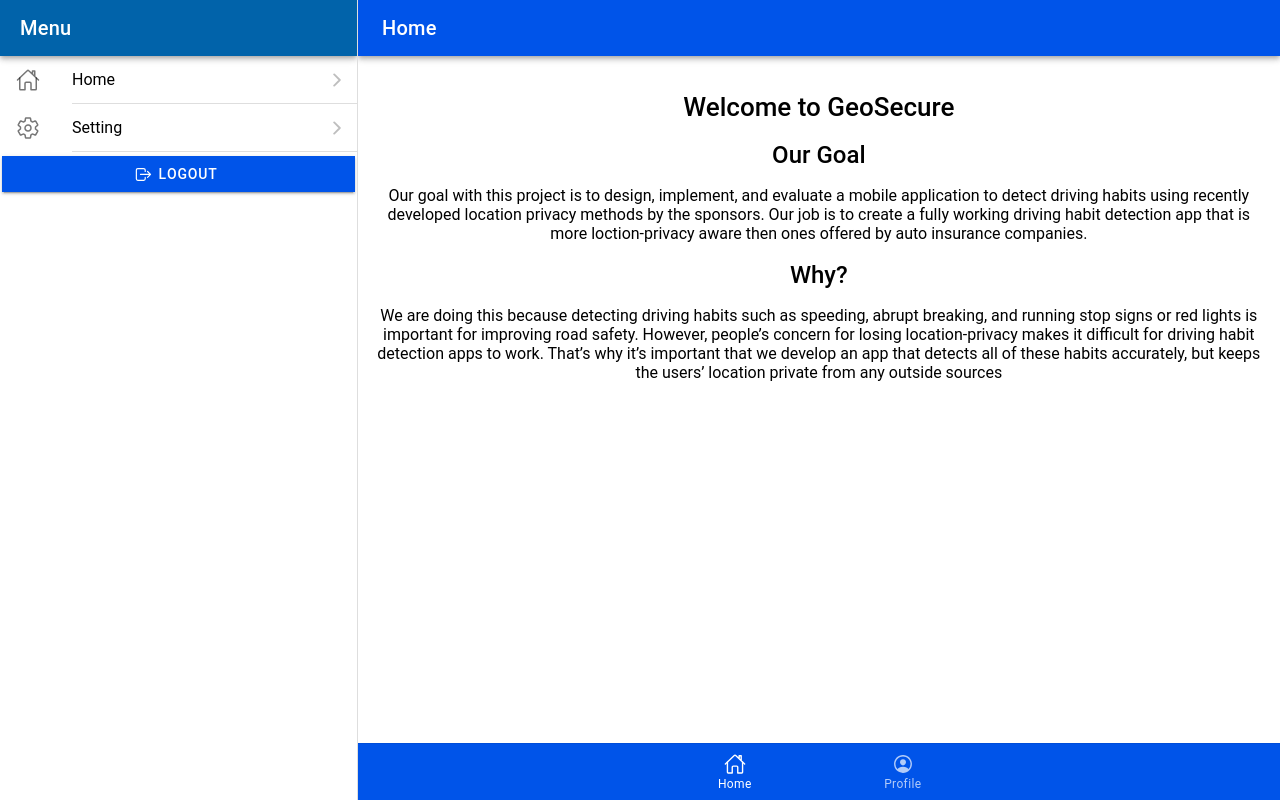
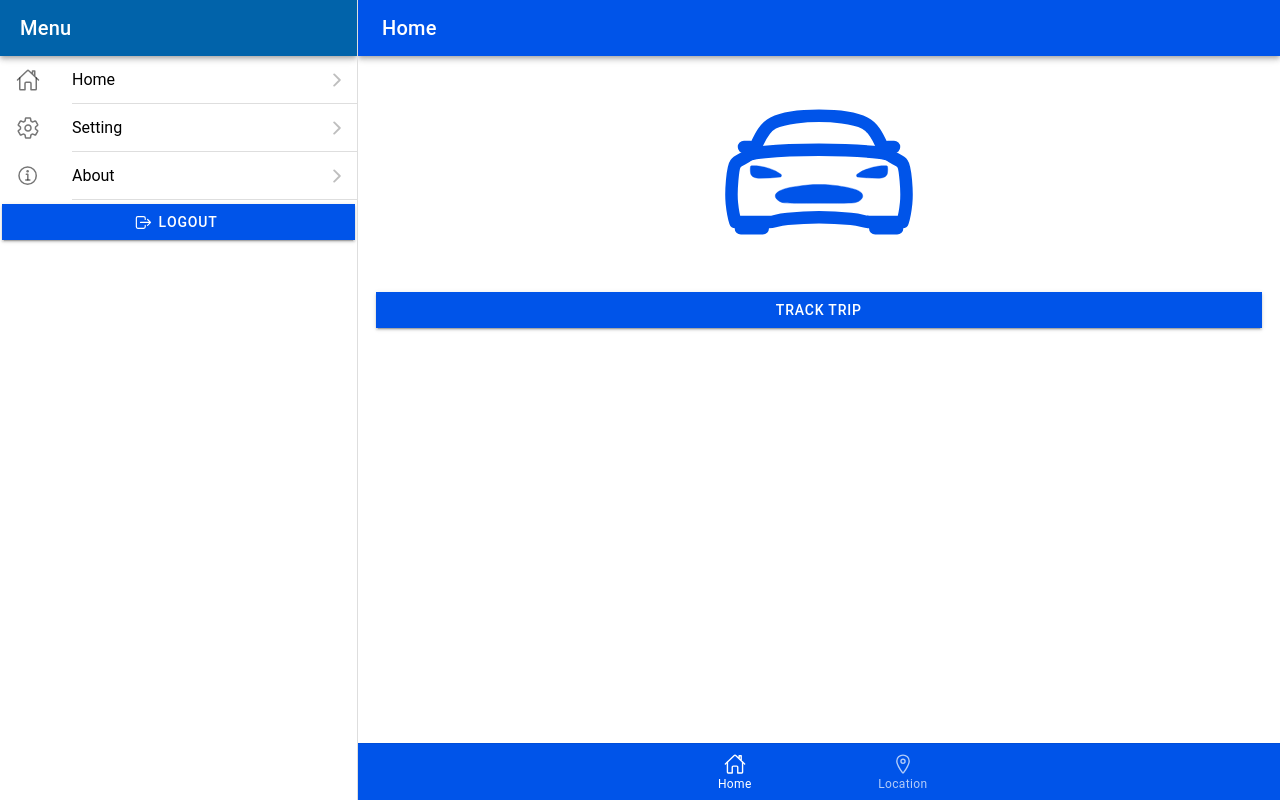
Before and after one commit to Back-to-the-queue/GeoSecure, a React (Vite) app: page /app/about in a window 1280 px wide. Both pictures are taken after a click on the element "Home". Built offline with nearby package versions, Linux system fonts and the light colour scheme.

Commit message:
UI changes

```diff
--- /dev/null
+++ b/src/pages/About.tsx
@@ -0,0 +1,33 @@
+import { IonPage, IonHeader, IonToolbar, IonButtons, IonMenuButton, IonTitle, IonContent } from "@ionic/react";
+import React from 'react';
+
+const About: React.FC = () => {
+
+    return (
+        <IonPage>
+            <IonHeader>
+                <IonToolbar color={'primary'}>
+                    <IonButtons slot="start">
+                        <IonMenuButton />
+                    </IonButtons>
+                    <IonTitle>About</IonTitle>
+                </IonToolbar>
+            </IonHeader>
+            <IonContent className="ion-padding" fullscreen>
+                <div style={{ textAlign: 'center'}}>
+                    {/* message to display in About page */}
+                    <h1>Welcome to GeoSecure</h1>
+                    <h2>Our Goal</h2>
+                    <p>Our goal with this project is to design, implement, and evaluate a mobile application to detect driving habits using recently developed location privacy methods by the sponsors.
+                    Our job is to create a fully working driving habit detection app that is more loction-privacy aware then ones offered by auto insurance companies.</p>
+                    <h2>Why?</h2>
+                    <p>We are doing this because detecting driving habits such as speeding, abrupt breaking, and running stop signs or red lights is important for improving road safety. However, people’s
+                    concern for losing location-privacy makes it difficult for driving habit detection apps to work. That’s why it’s important that we develop an app that detects all of these habits accurately, but
+                    keeps the users’ location private from any outside sources</p>
+                </div>
+            </IonContent>
+        </IonPage>
+    );
+};
+
+export default About;
--- a/src/pages/Home.tsx
+++ b/src/pages/Home.tsx
@@ -1,9 +1,9 @@
 import { IonContent, IonHeader, IonIcon, IonLabel, IonPage, IonRouterOutlet, IonTabBar, IonTabButton, IonTabs, IonTitle, IonToolbar } from '@ionic/react';
-import { homeOutline, personCircleOutline } from 'ionicons/icons';
+import { homeOutline, locationOutline } from 'ionicons/icons';
 import React from 'react';
 import { Route, Redirect } from 'react-router';
 import MainHomeTab from './MainHomeTab';
-import Profile from './Profile';
+import Location from './Location';
 
 const Home: React.FC = () => {
 
@@ -17,18 +17,18 @@ const Home: React.FC = () => {
                     <IonLabel>Home</IonLabel>
                 </IonTabButton>
 
-                {/* tab button for profile, linked to the Profile component */}
-                <IonTabButton tab="tab2" href="/app/home/profile">
-                    <IonIcon icon={personCircleOutline} />
-                    <IonLabel>Profile</IonLabel>
+                {/* tab button for location, linked to the Location component */}
+                <IonTabButton tab="tab2" href="/app/home/location">
+                    <IonIcon icon={locationOutline} />
+                    <IonLabel>Location</IonLabel>
                 </IonTabButton>
             </IonTabBar>
 
             <IonRouterOutlet>
                 {/* route for the MainHomeTab component */}
                 <Route path="/app/home/main" component={MainHomeTab} />
-                {/* route for the Profile component */}
-                <Route path="/app/home/profile" component={Profile} />
+                {/* route for the Location component */}
+                <Route path="/app/home/location" component={Location} />
 
                 <Route exact path="/app/home">
                     <Redirect to="/app/home/main" />
--- a/src/pages/Profile.tsx
+++ b/src/pages/Location.tsx
@@ -6,7 +6,7 @@ import { Capacitor } from '@capacitor/core';
 let trajectoryData: number[][] = [];
 let tracker: string | number | NodeJS.Timeout | undefined;
 
-const Profile: React.FC = () => {
+const Location: React.FC = () => {
     const [location, setLocation] = useState<{latitude: number; longitude: number; timestamp: number} | null>(null);
     const [locationError, setLocationError] = useState<string | null>(null);
     const [isTracking, setTracking] = useState(false);
@@ -148,7 +148,7 @@ const Profile: React.FC = () => {
                     <IonButtons slot="start">
                         <IonMenuButton />
                     </IonButtons>
-                    <IonTitle>Profile</IonTitle>
+                    <IonTitle>Location</IonTitle>
                 </IonToolbar>
             </IonHeader>
             <IonContent className="ion-padding" fullscreen>
@@ -163,7 +163,7 @@ const Profile: React.FC = () => {
                             <p>Longitude: {location.longitude}</p>
                         </>
                     ) : (
-                        <h1>Getting Location...</h1>
+                        <h1>Track Your Location!</h1>
                     )}
                 </div>
                 <IonButton id='track-status' expand="full" onClick={toggleTracking} className="ion-margin-top">
@@ -174,4 +174,4 @@ const Profile: React.FC = () => {
     );
 };
 
-export default Profile;
+export default Location;
--- a/src/pages/MainHomeTab.tsx
+++ b/src/pages/MainHomeTab.tsx
@@ -1,4 +1,5 @@
-import { IonButtons, IonContent, IonHeader, IonMenuButton, IonPage, IonTitle, IonToolbar } from '@ionic/react';
+import { IonButton, IonButtons, IonContent, IonHeader, IonIcon, IonMenuButton, IonPage, IonTitle, IonToolbar } from '@ionic/react';
+import { carSportOutline } from 'ionicons/icons';
 import React from 'react';
 
 const MainHomeTab: React.FC = () => {
@@ -16,14 +17,11 @@ const MainHomeTab: React.FC = () => {
             <IonContent className="ion-padding" fullscreen>
                 <div style={{ textAlign: 'center'}}>
                     {/* all content on main page */}
-                    <h1>Welcome to GeoSecure</h1>
-                    <h2>Our Goal</h2>
-                    <p>Our goal with this project is to design, implement, and evaluate a mobile application to detect driving habits using recently developed location privacy methods by the sponsors.
-                    Our job is to create a fully working driving habit detection app that is more loction-privacy aware then ones offered by auto insurance companies.</p>
-                    <h2>Why?</h2>
-                    <p>We are doing this because detecting driving habits such as speeding, abrupt breaking, and running stop signs or red lights is important for improving road safety. However, people’s
-                    concern for losing location-privacy makes it difficult for driving habit detection apps to work. That’s why it’s important that we develop an app that detects all of these habits accurately, but
-                    keeps the users’ location private from any outside sources</p>
+                    <IonIcon icon={carSportOutline} color= "primary" style={{ fontSize: '200px' }} />
+                    {/* button currently doesn't do anything, but will eventually be used to track the users trip */}
+                    <IonButton id='track-status' expand="full" className="ion-margin-top">
+                        Track Trip
+                    </IonButton>
                 </div>
             </IonContent>
         </IonPage>
--- a/src/pages/Menu.tsx
+++ b/src/pages/Menu.tsx
@@ -1,15 +1,17 @@
 import { IonButton, IonContent, IonHeader, IonIcon, IonItem, IonMenu, IonMenuToggle, IonPage, IonRouterOutlet, IonSplitPane, IonTitle, IonToolbar } from '@ionic/react';
-import { homeOutline, logOutOutline, settingsOutline } from 'ionicons/icons';
+import { homeOutline, informationCircleOutline, logOutOutline, settingsOutline } from 'ionicons/icons';
 import React from 'react';
 import { Route, Redirect } from 'react-router';
 import Settings from './Settings';
 import Home from './Home';
+import About from './About';
 
 const Menu: React.FC = () => {
     //define paths for menu items and have in an array
     const paths = [
         {name: 'Home', url: '/app/home', icon: homeOutline},
         {name: 'Setting', url: '/app/settings', icon: settingsOutline},
+        {name: 'About', url: '/app/about', icon: informationCircleOutline},
     ]
 
     return (
@@ -49,6 +51,7 @@ const Menu: React.FC = () => {
             <IonRouterOutlet id="main">
                 <Route exact path="/app/home" component={Home} />
                 <Route path = "/app/settings" component={Settings} />
+                <Route path = "/app/about" component={About} />
                 <Route exact path="/app">
                     <Redirect to="/app/home" />
                 </Route>
```
